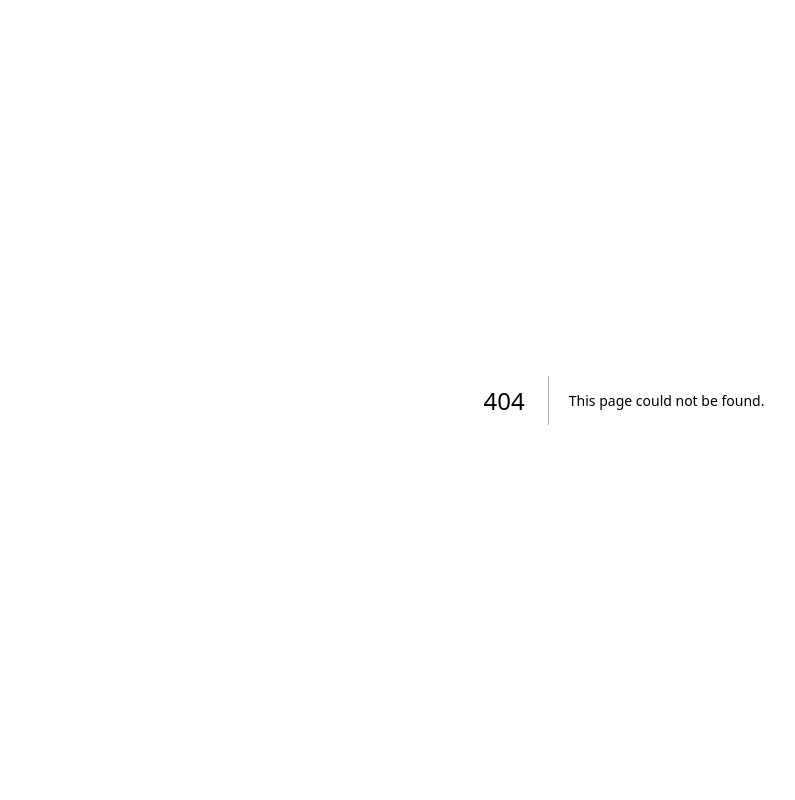
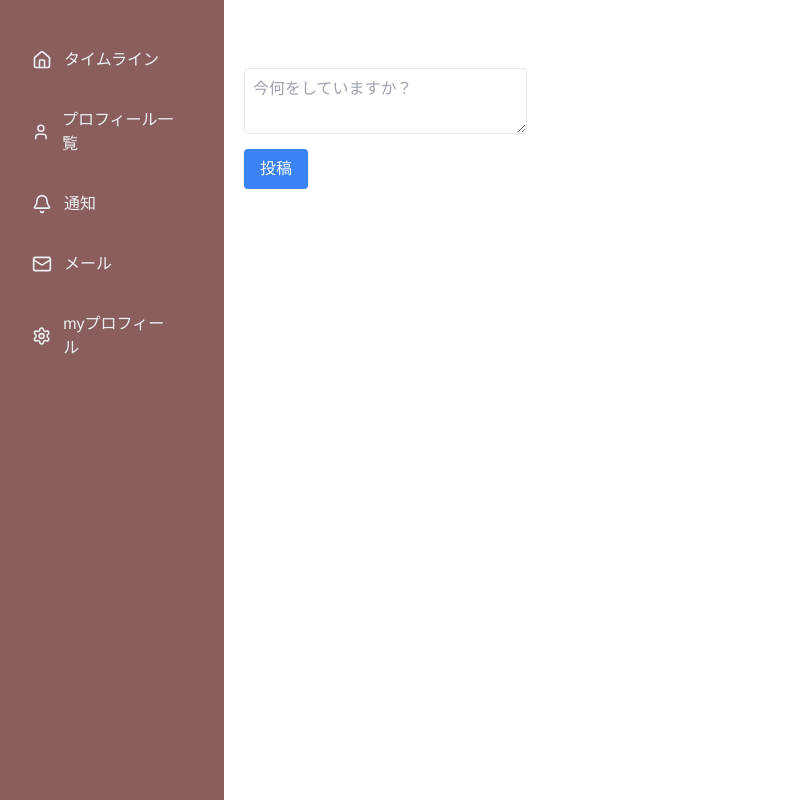
Before and after one commit to 42-Matcha-project/Matcha, a Next.js app in the folder frontend/: page /timeline_posts in a window 1280 px wide. Before the commit this address had no page. Shown: the whole page, without its empty margins (16-811 px from the left). Built offline with nearby package versions, Linux system fonts and the light colour scheme.

Commit message:
#4: [add] timelineをクリックした際にページ遷移するように

```diff
--- /dev/null
+++ b/frontend/app/components/Sidebar.tsx
@@ -0,0 +1,35 @@
+import { Home, User, Bell, Mail, Settings } from "lucide-react";
+import Link from "next/link";
+import { ReactNode } from "react";
+
+interface NavItemProps {
+  href: string;
+  icon: ReactNode;
+  text: string;
+}
+
+const NavItem: React.FC<NavItemProps> = ({ href, icon, text }) => {
+  return (
+    <Link
+      href={href}
+      className="flex items-center space-x-3 p-2 rounded-md transition-transform duration-300 ease-in-out hover:translate-x-20 hover:bg-[#662E1C]"
+    >
+      {icon}
+      <span>{text}</span>
+    </Link>
+  );
+};
+
+export const Sidebar: React.FC = () => {
+  return (
+    <div className="w-60 h-screen bg-[#8B5E5E] text-[#ECF0F1] p-10 flex flex-col">
+      <nav className="space-y-5">
+        <NavItem href="/timeline_posts" icon={<Home size={20} />} text="タイムライン" />
+        <NavItem href="#" icon={<User size={20} />} text="プロフィール一覧" />
+        <NavItem href="#" icon={<Bell size={20} />} text="通知" />
+        <NavItem href="#" icon={<Mail size={20} />} text="メール" />
+        <NavItem href="#" icon={<Settings size={20} />} text="myプロフィール" />
+      </nav>
+    </div>
+  );
+};
--- a/frontend/app/timeline/index.tsx
+++ /dev/null
@@ -1,37 +0,0 @@
-import { Home, User, Bell, Mail, Settings } from "lucide-react";
-import Link from "next/link";
-import { ReactNode } from "react";
-
-interface NavItemProps {
-  href: string;
-  icon: ReactNode;
-  text: string;
-}
-
-const Sidebar: React.FC = () => {
-  return (
-    <div className="w-64 h-screen bg-[#8B5E5E] text-[#ECF0F1] p-10 flex flex-col">
-      <nav className="space-y-5">
-        <NavItem href="#" icon={<Home size={20} />} text="タイムライン" />
-        <NavItem href="#" icon={<User size={20} />} text="プロフィール一覧" />
-        <NavItem href="#" icon={<Bell size={20} />} text="通知" />
-        <NavItem href="#" icon={<Mail size={20} />} text="メール" />
-        <NavItem href="#" icon={<Settings size={20} />} text="myプロフィール" />
-      </nav>
-    </div>
-  );
-};
-
-const NavItem: React.FC<NavItemProps> = ({ href, icon, text }) => {
-  return (
-    <Link
-      href={href}
-      className="flex items-center space-x-3 p-2 rounded-md transition-transform duration-300 ease-in-out hover:translate-x-20 hover:bg-[#662E1C]"
-    >
-      {icon}
-      <span>{text}</span>
-    </Link>
-  );
-};
-
-export default Sidebar;
--- a/frontend/app/timeline/page.tsx
+++ b/frontend/app/timeline/page.tsx
@@ -1,7 +1,7 @@
-import Sidebar from './index';
+import { Sidebar } from '../components/Sidebar'
 
 export default function Timeline() {
   return (
-      <Sidebar />
+    <Sidebar />
   );
 }
--- /dev/null
+++ b/frontend/app/timeline_posts/page.tsx
@@ -0,0 +1,49 @@
+'use client'
+
+import { Sidebar } from '../components/Sidebar';
+import React, { useState } from 'react';
+
+const Timeline: React.FC = () => {
+  const [post, setPost] = useState('');
+  const [posts, setPosts] = useState<string[]>([]);
+
+  const handleSubmit = (e: React.FormEvent) => {
+    e.preventDefault();
+    if (post.trim()) {
+      setPosts([post, ...posts]);
+      setPost('');
+    }
+  };
+
+  return (
+    <div className="flex">
+      <Sidebar />
+      <div className="p-5">
+        <h1 className="text-2xl mb-4">タイムライン</h1>
+        <form onSubmit={handleSubmit} className="mb-4">
+          <textarea
+            value={post}
+            onChange={(e) => setPost(e.target.value)}
+            className="w-full p-2 border rounded"
+            placeholder="今何をしていますか？"
+          />
+          <button
+            type="submit"
+            className="mt-2 px-4 py-2 bg-blue-500 text-white rounded hover:bg-blue-600"
+          >
+            投稿
+          </button>
+        </form>
+        <div>
+          {posts.map((p, index) => (
+            <div key={index} className="p-4 mb-2 border rounded">
+              {p}
+            </div>
+          ))}
+        </div>
+      </div>
+    </div>
+  );
+};
+
+export default Timeline;
```
